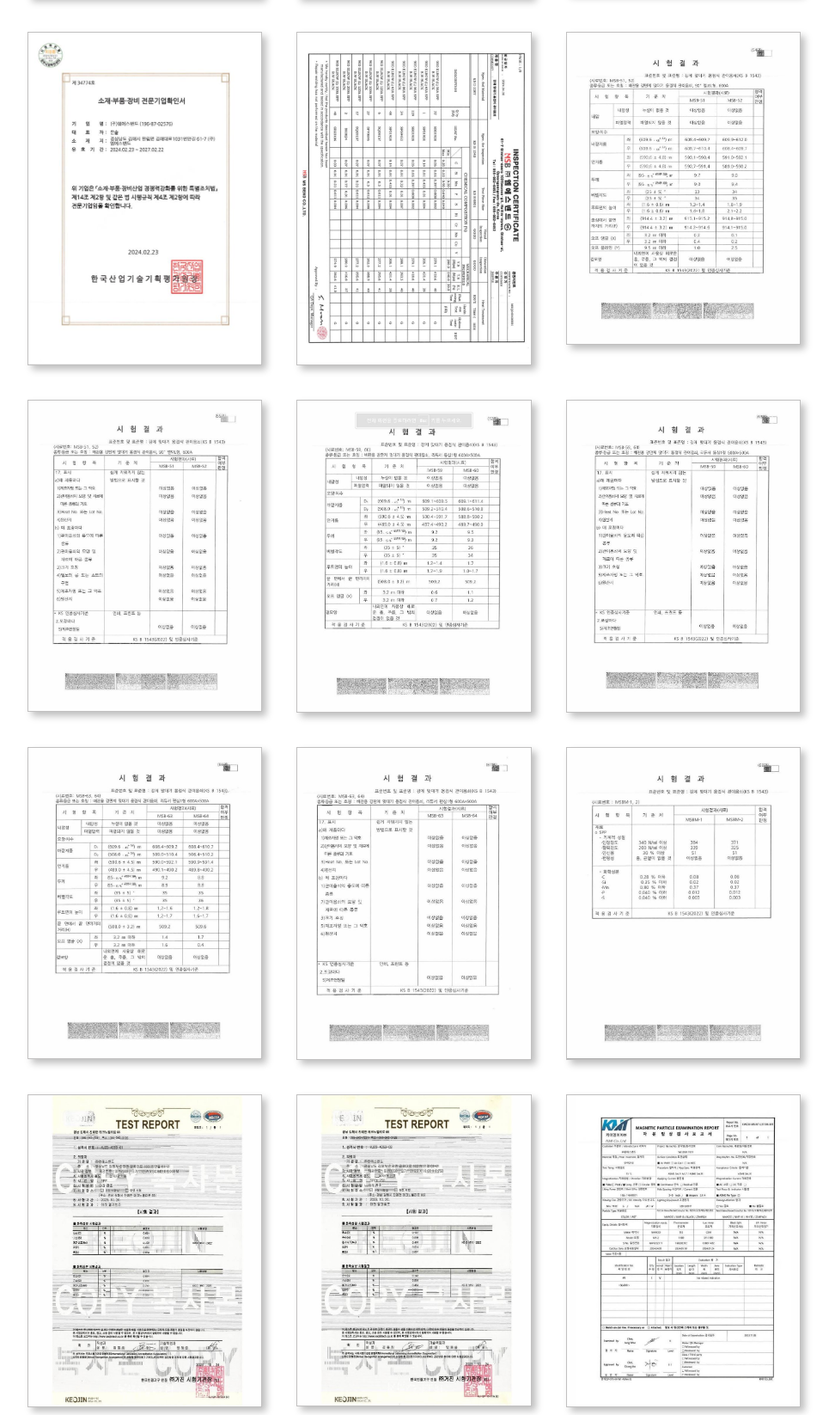
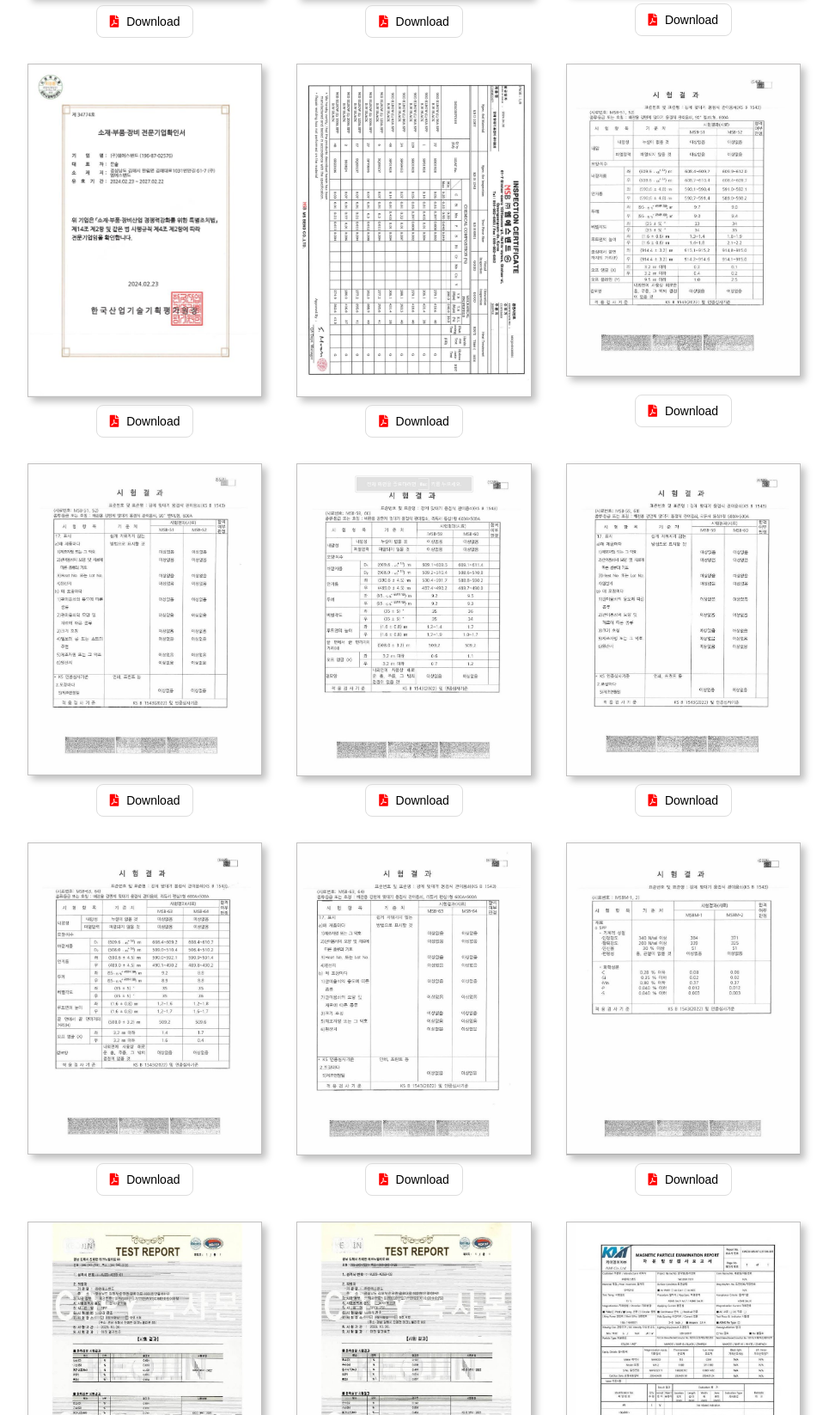
Before and after one commit to swbae1206/msbend, a website: page public/about.html in a window 1280 px wide. Shown: the part 3260-4906 px from the top of the page at 86% size, without its empty margins (158-1130 px from the left). Drawn offline with nearby package versions, Linux system fonts and the light colour scheme.

Commit message:
20260208

```diff
--- a/public/about.html
+++ b/public/about.html
@@ -166,7 +166,7 @@
                 <img src="images/certi-06.jpg" alt="" />
               </div>
               <div>
-                <a href="images/certi-01.pdf" download
+                <a href="images/certi-06.pdf" download
                   ><i class="fas fa-file-pdf"></i>&nbsp;Download</a
                 >
               </div>
@@ -176,58 +176,170 @@
                 <img src="images/certi-07.jpg" alt="" />
               </div>
               <div>
+                <a href="images/certi-07.pdf" download
+                  ><i class="fas fa-file-pdf"></i>&nbsp;Download</a
+                >
+              </div>
+            </div>
+            <div class="patent-img image1">
+              <div>
+                <img src="images/certi-01.jpg" alt="" />
+              </div>
+              <div>
                 <a href="images/certi-01.pdf" download
                   ><i class="fas fa-file-pdf"></i>&nbsp;Download</a
                 >
               </div>
             </div>
-            <div class="patent-img image1">
-              <img src="images/certi-01.jpg" alt="" />
-            </div>
             <div class="patent-img image2">
+              <div>
                 <img src="images/certi-02.jpg" alt="" />
               </div>
+              <div>
+                <a href="images/certi-02.pdf" download
+                  ><i class="fas fa-file-pdf"></i>&nbsp;Download</a
+                >
+              </div>
+            </div>
             <div class="patent-img image3">
+              <div>
                 <img src="images/certi-03.jpg" alt="" />
               </div>
+              <div>
+                <a href="images/certi-03.pdf" download
+                  ><i class="fas fa-file-pdf"></i>&nbsp;Download</a
+                >
+              </div>
+            </div>
             <div class="patent-img image4">
+              <div>
                 <img src="images/certi-04.jpg" alt="" />
               </div>
+              <div>
+                <a href="images/certi-04.pdf" download
+                  ><i class="fas fa-file-pdf"></i>&nbsp;Download</a
+                >
+              </div>
+            </div>
             <div class="patent-img image4">
+              <div>
                 <img src="images/certi-05.jpg" alt="" />
               </div>
+              <div>
+                <a href="images/certi-05.pdf" download
+                  ><i class="fas fa-file-pdf"></i>&nbsp;Download</a
+                >
+              </div>
+            </div>
             <div class="patent-img image4">
+              <div>
                 <img src="images/certi-08.jpg" alt="" />
               </div>
+              <div>
+                <a href="images/certi-08.pdf" download
+                  ><i class="fas fa-file-pdf"></i>&nbsp;Download</a
+                >
+              </div>
+            </div>
             <div class="patent-img image4">
+              <div>
                 <img src="images/certi-09.jpg" alt="" />
               </div>
+              <div>
+                <a href="images/certi-09.pdf" download
+                  ><i class="fas fa-file-pdf"></i>&nbsp;Download</a
+                >
+              </div>
+            </div>
             <div class="patent-img image4">
+              <div>
                 <img src="images/certi-10.jpg" alt="" />
               </div>
+              <div>
+                <a href="images/certi-10.pdf" download
+                  ><i class="fas fa-file-pdf"></i>&nbsp;Download</a
+                >
+              </div>
+            </div>
             <div class="patent-img image4">
+              <div>
                 <img src="images/certi-11.jpg" alt="" />
               </div>
+              <div>
+                <a href="images/certi-11.pdf" download
+                  ><i class="fas fa-file-pdf"></i>&nbsp;Download</a
+                >
+              </div>
+            </div>
             <div class="patent-img image4">
+              <div>
                 <img src="images/certi-12.jpg" alt="" />
               </div>
+              <div>
+                <a href="images/certi-12.pdf" download
+                  ><i class="fas fa-file-pdf"></i>&nbsp;Download</a
+                >
+              </div>
+            </div>
             <div class="patent-img image4">
+              <div>
                 <img src="images/certi-13.jpg" alt="" />
               </div>
+              <div>
+                <a href="images/certi-13.pdf" download
+                  ><i class="fas fa-file-pdf"></i>&nbsp;Download</a
+                >
+              </div>
+            </div>
             <div class="patent-img image4">
+              <div>
                 <img src="images/certi-14.jpg" alt="" />
               </div>
+              <div>
+                <a href="images/certi-14.pdf" download
+                  ><i class="fas fa-file-pdf"></i>&nbsp;Download</a
+                >
+              </div>
+            </div>
             <div class="patent-img image4">
+              <div>
                 <img src="images/certi-15.jpg" alt="" />
               </div>
+              <div>
+                <a href="images/certi-15.pdf" download
+                  ><i class="fas fa-file-pdf"></i>&nbsp;Download</a
+                >
+              </div>
+            </div>
             <div class="patent-img image4">
+              <div>
                 <img src="images/certi-16.jpg" alt="" />
               </div>
+              <div>
+                <a href="images/certi-16.pdf" download
+                  ><i class="fas fa-file-pdf"></i>&nbsp;Download</a
+                >
+              </div>
+            </div>
             <div class="patent-img image4">
+              <div>
                 <img src="images/certi-17.jpg" alt="" />
               </div>
+              <div>
+                <a href="images/certi-17.pdf" download
+                  ><i class="fas fa-file-pdf"></i>&nbsp;Download</a
+                >
+              </div>
+            </div>
             <div class="patent-img image4">
+              <div>
                 <img src="images/certi-18.jpg" alt="" />
+              </div>
+              <div>
+                <a href="images/certi-18.pdf" download
+                  ><i class="fas fa-file-pdf"></i>&nbsp;Download</a
+                >
+              </div>
             </div>
           </div>
         </section>
--- a/public/css/style.css
+++ b/public/css/style.css
@@ -663,6 +663,7 @@ footer .copyright p {
   border: 1px solid #ddd;
   border-radius: 8px;
   color: black;
+  font-size: 14px;
 }
 #patent .patent-container .patent-img a:hover {
   background-color: #ddd;
@@ -670,6 +671,7 @@ footer .copyright p {
 
 #patent .patent-container .patent-img a i {
   color: red;
+  margin-right: 5px;
 }
 
 /***************************************/
```
Also changed, not shown: 17 other files. Lines whose indentation alone changed are shown as unchanged.
